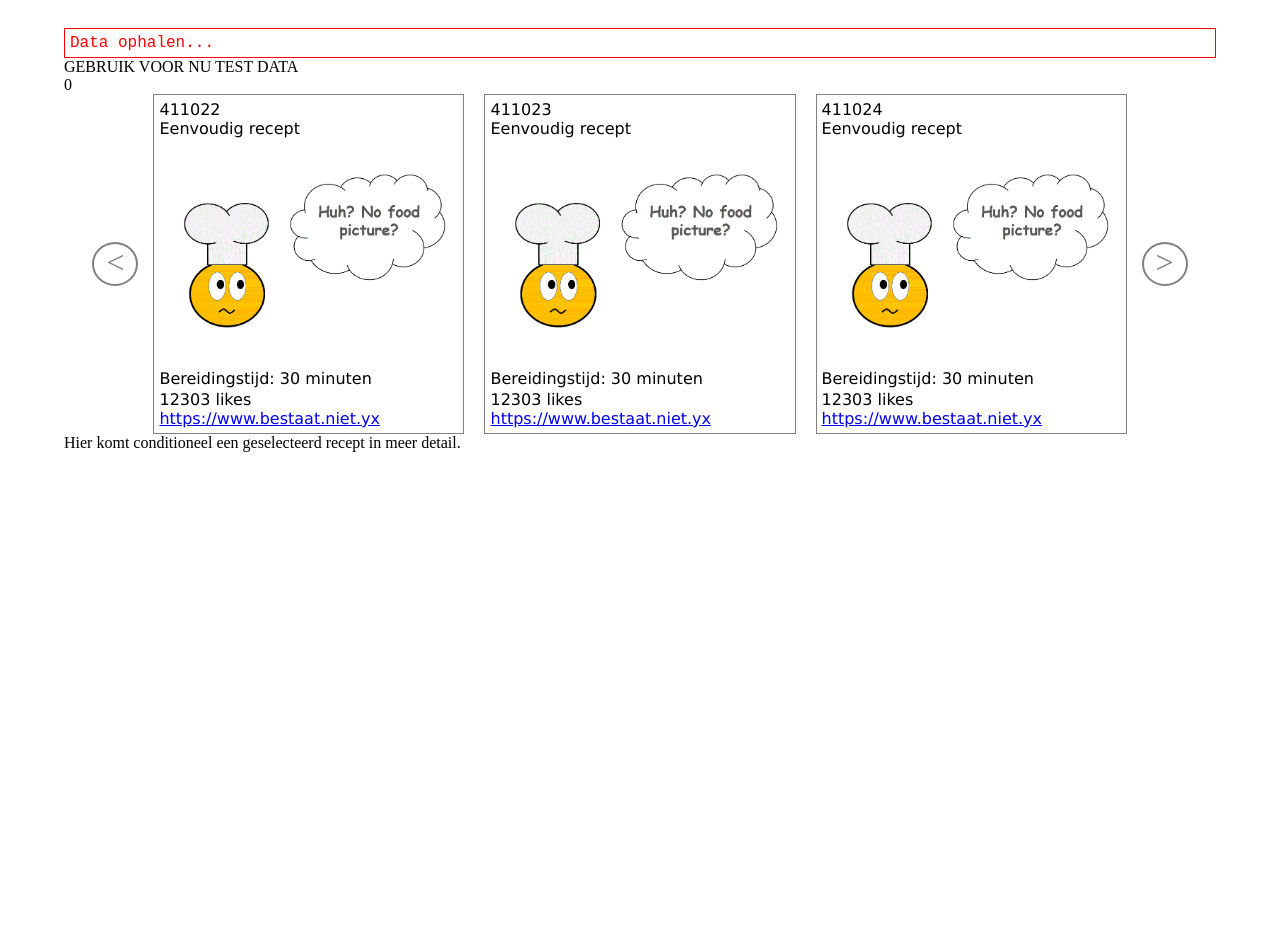
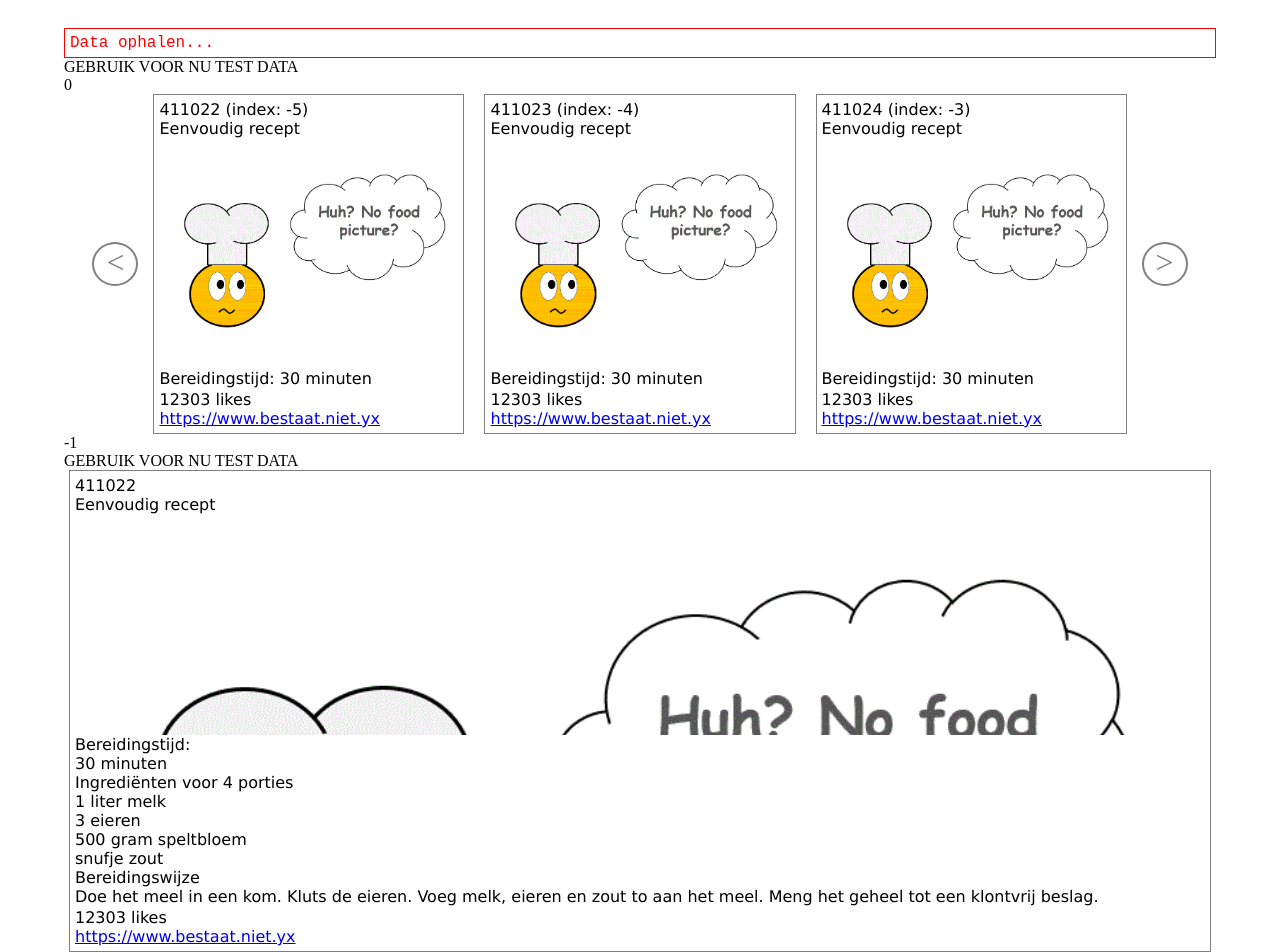
Before and after one commit to MickyManiac/meal-browser-react, a React (Create React App) app: page /mostpopular in a window 1280 px wide. Shown: the part 105-1057 px from the top of the page. Before the commit the page ends 800 px from the top, so only its background shows below. Built offline with nearby package versions, Linux system fonts and the light colour scheme.

Commit message:
Showing a recipe in more detail, introduction of RecipeDetails component

```diff
--- a/src/App.css
+++ b/src/App.css
@@ -27,6 +27,18 @@ div.preview-box-container {
     gap: 10px;
 }
 
+div.recipe-details {
+    margin: auto 5px auto 5px;
+    border: 1px solid grey;
+    padding: 5px;
+    overflow: hidden;
+    font-family: Verdana, Sans-serif;
+}
+
+div.recipe-details * {
+    font-family: Verdana, Sans-serif;
+}
+
 /*******************************************************************************************/
 
 p.meal-browser-text {
--- a/src/components/PreviewBox.js
+++ b/src/components/PreviewBox.js
@@ -1,16 +1,16 @@
 import React from 'react';
 import './PreviewBox.css';
 
-function PreviewBox({ previewData }) {
+function PreviewBox({ previewData, itemIndex }) {
     return(
         <>
-            <div className="preview-box" key={previewData.id+"_"+previewData.title}>
-                <div className="recipeid">{previewData.id}</div>
+            <div className="preview-box" key={previewData.id+"_"+previewData.title} onClick={() => alert({itemIndex})}>
+                <div className="recipe-id">{previewData.id} (index: {itemIndex})</div>
                 <div className="recipe-name">{previewData.title}</div>
                 <div className="image-box"><img className="icon" alt={previewData.title} src={previewData.image}/></div>
                 <div className="preparation-time">Bereidingstijd: {previewData.readyInMinutes} minuten</div>
                 <div className="popularity">{previewData.aggregateLikes} likes</div>
-                <div><a href={previewData.sourceUrl} target="_blank">{previewData.sourceUrl}</a></div>
+                <div><a href={previewData.sourceUrl} target="_blank" rel="noreferrer">{previewData.sourceUrl}</a></div>
             </div>
         </>
     );
--- a/src/components/PreviewCarousel.js
+++ b/src/components/PreviewCarousel.js
@@ -5,6 +5,7 @@ import PreviewBox from "./PreviewBox";
 function PreviewCarousel({ carouselItems }) {
     const [ offset, setOffset ] = useState(0);
     const maxNrPositions = 3;
+    const [ selectedItem, setSelectedItem ] = useState(-1);
     function rotateLeft() {
         if (offset <= 0) { setOffset (offset - 1 + carouselItems.length); }
         else { setOffset(offset - 1); }
@@ -31,14 +32,15 @@ function PreviewCarousel({ carouselItems }) {
                     { carouselItems.length > maxNrPositions &&
                         <button className="arrow" type="button" onClick={rotateLeft}><div className="arrowsign">&lt;</div></button>
                     }
-                    { carouselItems.slice(0, maxNrPositions).map((data) => (
-                        <PreviewBox previewData={data}/>
+                    { carouselItems.slice(0, maxNrPositions).map((data, index) => (
+                        <PreviewBox previewData={data} itemIndex={index + offset - carouselItems.length} />
                     ))}
                     { carouselItems.length > maxNrPositions &&
                         <button className="arrow" type="button" onClick={rotateRight}><div className="arrowsign">&gt;</div></button>
                     }
                 </div>
             }
+            { selectedItem }
         </>
     );
 }
--- /dev/null
+++ b/src/components/RecipeDetails.js
@@ -0,0 +1,27 @@
+import React from 'react';
+import './RecipeDetails.css';
+
+function RecipeDetails({ recipeData }) {
+    return(
+        <div className="recipe-details" key={recipeData.id+"_"+recipeData.title}>
+            <div className="recipe-id">{recipeData.id}</div>
+            <div className="recipe-name">{recipeData.title}</div>
+            <div className="image-box"><img className="icon" alt={recipeData.title} src={recipeData.image}/></div>
+            <div className="recipe-section">Bereidingstijd:</div><div> {recipeData.readyInMinutes} minuten</div>
+            <div className="recipe-section">Ingredi&euml;nten voor {recipeData.servings} porties</div>
+            { recipeData.extendedIngredients.length > 0 &&
+                <>
+                    { recipeData.extendedIngredients.map((ingredient) => (
+                        <div>{ingredient.original}</div>
+                    ))}
+                </>
+            }
+            <div className="recipe-section">Bereidingswijze</div>
+            <div>{recipeData.instructions}</div>
+            <div className="popularity">{recipeData.aggregateLikes} likes</div>
+            <div><a href={recipeData.sourceUrl} target="_blank" rel="noreferrer">{recipeData.sourceUrl}</a></div>
+        </div>
+    );
+}
+
+export default RecipeDetails;
--- a/src/pages/MostPopular.js
+++ b/src/pages/MostPopular.js
@@ -1,42 +1,52 @@
 import React, { useState, useEffect } from 'react';
 import axios from 'axios';
 import PageTitle from "../components/PageTitle";
-import PreviewBox from "../components/PreviewBox";
 import PreviewCarousel from "../components/PreviewCarousel";
+import RecipeDetails from "../components/RecipeDetails";
 // temp, remove later
 import noimagefound from "../assets/NoImageFound.GIF";
 
 function MostPopularPage() {
-    const [temp2, setTemp2] = useState(true);
     const [bulkData, setBulkData] = useState({});
-    const [error, setError] = useState(false);
-    const [loading, setLoading] = useState(true);
+    const [errorBulkData, setErrorBulkData] = useState(false);
+    const [loadingBulkData, setLoadingBulkData] = useState(true);
     // temp let, make const later
-    let query = `https://api.spoonacular.com/recipes/informationBulk?ids=715562,715419,715521,715495,715560,776505,715538,716429&apiKey=ada1ef8535a14d7695ff0ba52516335a`;
+    // const query = `https://api.spoonacular.com/recipes/informationBulk?ids=715562,715419,715521,715495,715560,776505,715538,716429&apiKey=ada1ef8535a14d7695ff0ba52516335a`;
     // remove later
-    query = `https://api.spoonacular.com/recipes/informationBulk?ids=715562&apiKey=ada1ef8535a14d7695ff0ba52516335a`;
-    // temp testData, remove later
-    const testData = [
+    const query = `https://api.spoonacular.com/recipes/informationBulk?ids=715562&apiKey=ada1ef8535a14d7695ff0ba52516335a`;
+    // temp testBulkData, remove later
+    const testBulkData = [
         {id: "411022", title: "Eenvoudig recept", image: noimagefound, readyInMinutes: 30, aggregateLikes: 12303, sourceUrl: "https://www.bestaat.niet.yx"},
         {id: "411023", title: "Eenvoudig recept", image: noimagefound, readyInMinutes: 30, aggregateLikes: 12303, sourceUrl: "https://www.bestaat.niet.yx"},
         {id: "411024", title: "Eenvoudig recept", image: noimagefound, readyInMinutes: 30, aggregateLikes: 12303, sourceUrl: "https://www.bestaat.niet.yx"},
         {id: "411025", title: "Eenvoudig recept", image: noimagefound, readyInMinutes: 30, aggregateLikes: 12303, sourceUrl: "https://www.bestaat.niet.yx"},
-        {id: "411026", title: "Eenvoudig recept", image: noimagefound, readyInMinutes: 30, aggregateLikes: 12303, sourceUrl: "https://www.bestaat.niet.yx"},
-    ];
+        {id: "411026", title: "Eenvoudig recept", image: noimagefound, readyInMinutes: 30, aggregateLikes: 12303, sourceUrl: "https://www.bestaat.niet.yx"}
+    ];    // temp testBulkData, remove later
+    const testRecipeDetails = {
+        id: "411022",
+        title: "Eenvoudig recept",
+        image: noimagefound,
+        readyInMinutes: 30,
+        servings: 4,
+        extendedIngredients: [ {original: "1 liter melk"}, {original: "3 eieren"}, {original: "500 gram speltbloem"}, {original: "snufje zout"} ],
+        instructions: "Doe het meel in een kom. Kluts de eieren. Voeg melk, eieren en zout to aan het meel. Meng het geheel tot een klontvrij beslag.",
+        aggregateLikes: 12303,
+        sourceUrl: "https://www.bestaat.niet.yx"
+    };
     useEffect(() => {
         async function fetchBulkData() {
-            setError(false);
-            setLoading(true);
+            setErrorBulkData(false);
+            setLoadingBulkData(true);
             try {
-                const result = await axios.get({query});
+                const result = await axios.get(query);
                 console.log(result.data);
                 setBulkData(result.data);
             } catch (error) {
                 console.error(error);
-                setError(true);
+                setErrorBulkData(true);
             }
-            setLoading(false);
-        };
+            setLoadingBulkData(false);
+        }
         // Temporary disable the effect in order to avoid that the API key's quota is exceeded very fast.
         // Quota is 150 points per day for a free subscription.
         // Calling this endpoint requires 1 point for the first recipe and 0.5 points for every additional
@@ -47,36 +57,30 @@ function MostPopularPage() {
         <>
             <PageTitle text="Populaire recepten" />
             <>
-                { error &&
+                { errorBulkData &&
                     <div className="status-message">Er is iets misgegaan met het ophalen van de data.</div>
                 }
-                { loading &&
+                { loadingBulkData &&
                     <div className="status-message">Data ophalen...</div>
                 }
-                { Object.keys(bulkData).length > 0 && !error && !loading &&
+                { bulkData.length > 0 && !errorBulkData && !loadingBulkData &&
                     <>
-                        <div>Er zijn in totaal {bulkData.length} populaire recepten.</div>
-                        Hier komen de previews.
-                        <PreviewBox previewData={bulkData[0]}/>
-                        <div  className="preview-box">
-                            <div><b>{bulkData[0].id}</b></div>
-                            <div><b>{bulkData[0].title}</b></div>
-                            <div><img alt={bulkData[0].title} src={bulkData[0].image} /></div>
-                            <div><a href={bulkData[0].sourceUrl} target="_blank" rel="noreferrer" > {bulkData[0].sourceUrl}</a></div>
-                            <div><b>Bereidingstijd:</b> {bulkData[0].readyInMinutes} minuten</div>
-                        <div><b>&#128077; / Aantal likes:</b> {bulkData[0].aggregateLikes}</div></div>
+                        <PreviewCarousel carouselItems={bulkData}/>
                     </>
                 }
-                { testData.length > 0 &&
+                { testBulkData.length > 0 &&
                     <>
                         <div>GEBRUIK VOOR NU TEST DATA</div>
-                        <PreviewCarousel carouselItems={testData}/>
+                        <PreviewCarousel carouselItems={testBulkData}/>
+                    </>
+                }
+                { Object.keys(testRecipeDetails).length > 0 &&
+                    <>
+                        <div>GEBRUIK VOOR NU TEST DATA</div>
+                        <RecipeDetails recipeData={testRecipeDetails}/>
                     </>
                 }
             </>
-            { temp2 &&
-                <div>Hier komt conditioneel een geselecteerd recept in meer detail.</div>
-            }
         </>
     );
 }
```
Also changed, not shown: src/components/RecipeDetails.css (added).
